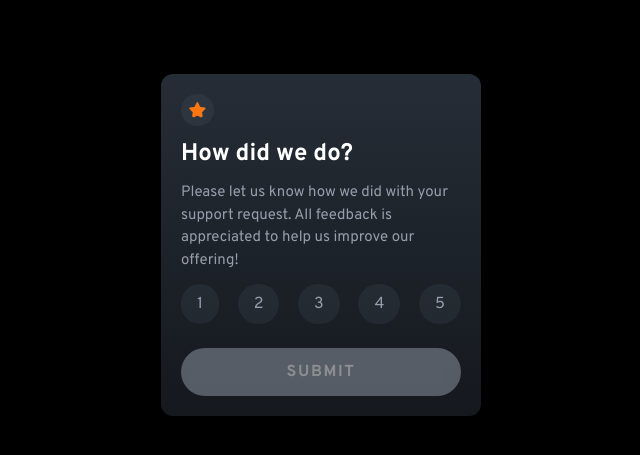
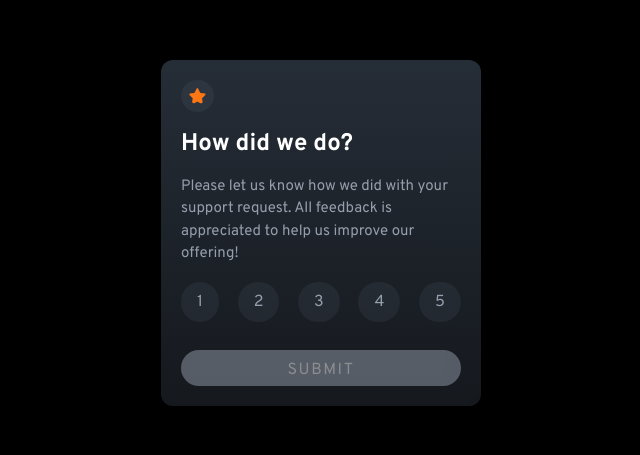
Before and after one commit to omiras/interactive-rating-component-main, a website: page index.html in a window 1280 px wide. Shown: the part 155-610 px from the top of the page, without its empty margins (319-959 px from the left). Drawn offline with Linux system fonts and the light colour scheme.

Commit message:
fine tuning..

```diff
--- a/index.html
+++ b/index.html
@@ -20,7 +20,7 @@
 
   <main class="container max-w-xs">
     <div id="frontside-component"
-      class="bg-gradient-to-b from-dark-blue to-very-dark-blue p-5 rounded-xl flex flex-col gap-3">
+      class="bg-gradient-to-b from-dark-blue to-very-dark-blue p-5 rounded-xl flex flex-col gap-4">
       <img class="self-start flex-grow-0 bg-primary p-2" src="./images/icon-star.svg" alt="">
       <h1 class="text-2xl font-bold text-white">How did we do?</h1>
       <p class="text-light-grey text-[15px]">
@@ -39,9 +39,10 @@
           class="bg-primary py-2 px-4 hover:cursor-pointer hover:bg-medium-grey hover:text-black hover:font-bold"
           data-rating="5">5</span> </div>
       <button disabled
-        class="text-white bg-orange rounded-full p-3 uppercase font-bold tracking-widest mt-3 disabled:bg-light-grey disabled:opacity-50">Submit</button>
+        class=" text-white bg-orange rounded-full px-3 pt-2 pb-1 uppercase tracking-widest mt-3 disabled:bg-light-grey disabled:opacity-50"><span
+          class="inline-block align-middle">Submit</span></button>
     </div>
-
+    11
 
     <!-- Rating state end -->
 
```
Also changed, not shown: dist/output.css.
